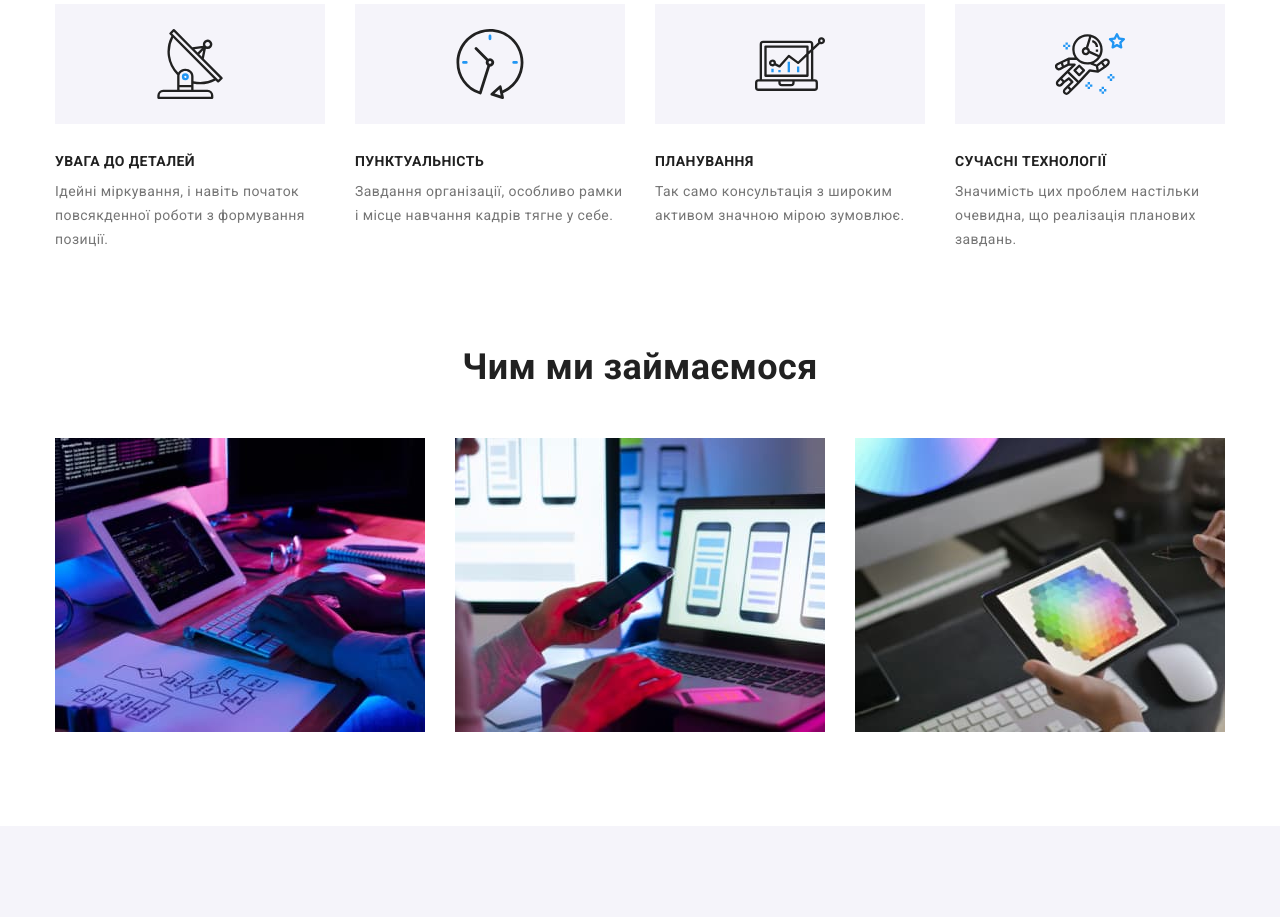
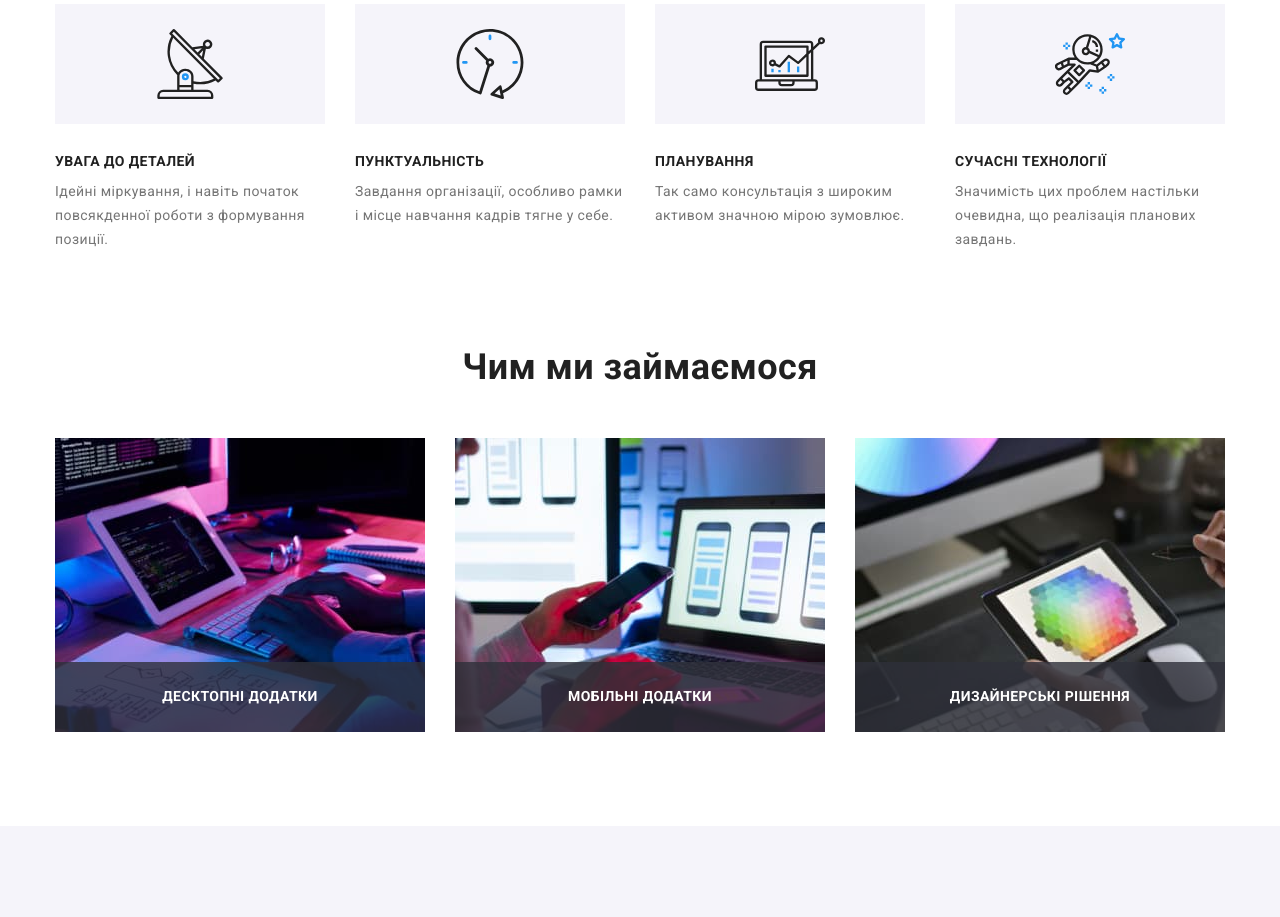
Before and after one commit to flashforward55/goit-markup-hw-05, a plain HTML site: page index.html in a window 1280 px wide. Shown: the part 771-1688 px from the top of the page. Drawn offline with nearby package versions, Linux system fonts and the light colour scheme.

Commit message:
В секции Чем мы занимаемся текст с фоном спозиционирован поверх изображения

```diff
--- a/css/styles.css
+++ b/css/styles.css
@@ -8,6 +8,7 @@
     --button-active-color: #188CE8;
     --footer-bg-color: #2F303A;
     --footer-contact-color: rgba(255, 255, 255, 0.6);
+    --work-subtitle-color: rgba(47, 48, 58, 0.8);
     --secondary-bg-color: #F5F4FA;
     --header-line-color: #ECECEC;
     --bottom-border-card: #EEEEEE;
@@ -332,8 +333,25 @@ a {
 }
 
 .work-item {
+    position: relative;
     flex-basis: calc(100% / 3 - var(--card-set-gap));
     margin-left: var(--card-set-gap);
+}
+
+.work-item-subtitle {
+    position: absolute;
+    width: 100%;
+    bottom: 0;
+    left: 0;
+    padding-top: 27px;
+    padding-bottom: 27px;
+
+    font-size: 14px;
+    text-align: center;
+    text-transform: uppercase;
+
+    color: var(--primary-white-color);
+    background-color: var(--work-subtitle-color);
 }
 
 /* -------------------------Section team------------------------------- */
--- a/index.html
+++ b/index.html
@@ -71,7 +71,7 @@
                                 <use href="./images/icons.svg#icon-antenna"></use>
                             </svg>
                         </div>
-                        <h3 class="scills-subtitle">УВАГА ДО ДЕТАЛЕЙ</h3>
+                        <h3 class="scills-subtitle">Увага до деталей</h3>
                         <p class="scills-text">Ідейні міркування, і навіть початок повсякденної роботи з формування
                             позиції.
                         </p>
@@ -82,7 +82,7 @@
                                 <use href="./images/icons.svg#icon-clock"></use>
                             </svg>
                         </div>
-                        <h3 class="scills-subtitle">ПУНКТУАЛЬНІСТЬ</h3>
+                        <h3 class="scills-subtitle">Пунктуальність</h3>
                         <p class="scills-text">Завдання організації, особливо рамки і місце навчання кадрів тягне у
                             себе.
                         </p>
@@ -93,7 +93,7 @@
                                 <use href="./images/icons.svg#icon-diagram"></use>
                             </svg>
                         </div>
-                        <h3 class="scills-subtitle">ПЛАНУВАННЯ</h3>
+                        <h3 class="scills-subtitle">Планування</h3>
                         <p class="scills-text">Так само консультація з широким активом значною мірою зумовлює.</p>
                     </li>
                     <li class="scills-item">
@@ -102,7 +102,7 @@
                                 <use href="./images/icons.svg#icon-astronaut"></use>
                             </svg>
                         </div>
-                        <h3 class="scills-subtitle">СУЧАСНІ ТЕХНОЛОГІЇ</h3>
+                        <h3 class="scills-subtitle">Сучасні технології</h3>
                         <p class="scills-text">Значимість цих проблем настільки очевидна, що реалізація планових
                             завдань.
                         </p>
@@ -117,15 +117,18 @@
                 <ul class="work-items list">
                     <li class="work-item">
                         <img class="work-image" src="./images/img_1.jpg" alt="Людина набирає текст на планшеті">
+                        <h3 class="work-item-subtitle">Десктопні додатки</h3>
                     </li>
 
                     <li class="work-item">
                         <img class="work-image" src="./images/img_2.jpg" alt="На екрані ноутбука макети смартфонів">
+                        <h3 class="work-item-subtitle">Мобільні додатки</h3>
                     </li>
 
                     <li class="work-item">
                         <img class="work-image" src="./images/img_3.jpg"
                             alt="Людина обирає колір графіки на екрані планшета">
+                        <h3 class="work-item-subtitle">Дизайнерські рішення</h3>
                     </li>
                 </ul>
             </div>
```
